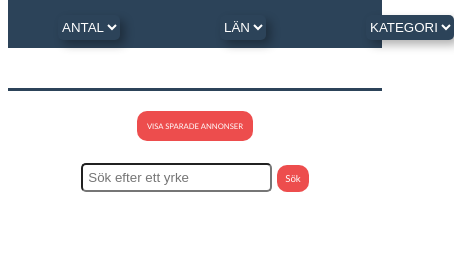
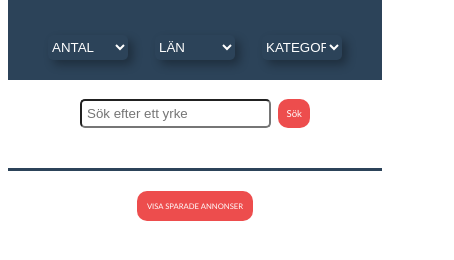
Before and after one commit to erikaaahlberg/platsbanken, a website: page index.html in a window 390 px wide. Shown: the part 64-324 px from the top of the page, 454 px wide, since content can reach past the window. Drawn offline with nearby package versions, Linux system fonts and the light colour scheme; no server answers.

Commit message:
change searchField styling in mobile and desktop

```diff
--- a/css/style.css
+++ b/css/style.css
@@ -22,6 +22,7 @@ header#topHeader {
 
 #logo img {
     margin-top: 5%;
+    margin-bottom: 5%;
     width: 40%;
     height: 40%;
 
@@ -30,14 +31,13 @@ header#topHeader {
 #selectorsWrapper {
     display: flex;
     justify-content: space-between;
+    padding: 20px;
+    margin-left: 20px;
+    margin-right: 20px;
 }
 
 select {
-    margin-top: 5%;
-    margin-bottom: 2%;
-    margin-left: 50px;
-    margin-right: 50px;
-    width: 100px;
+    width: 80px;
     height: 25px;
     background-color: #2C4359;
     /*#26323F dark blue*/
@@ -49,6 +49,34 @@ select {
     box-shadow: 5px 5px 10px 0px rgba(0, 0, 0, 0.3);
 }
 
+#searchField {
+    -webkit-border-radius: 5px;
+    -moz-border-radius: 5px;
+    border-radius: 5px;
+    padding: 5px 5px 5px 5px;
+    margin-right: 2%;
+}
+
+#searchButton {
+    background-color: #ED4D4D;
+    color: white;
+    padding: 8px 8px 8px 8px;
+    font-family: Futura, "Trebuchet MS", Arial, sans-serif;
+    border-radius: 10px;
+    font-weight: 500;
+    font-size: 0.5em;
+    cursor: pointer;
+}
+
+#smallerScreenSearch {
+    display: flex;
+    justify-content: center;
+    margin-top: 5%;
+}
+
+#biggerScreenSearch {
+    display: none;
+}
 
 .wrapper {
     display: grid | inline-grid;
@@ -87,8 +115,6 @@ select {
     word-wrap: break-word;
     white-space: normal;
 }
-
-
 
 
 h1,
@@ -191,31 +217,23 @@ button#showSavedAds {
     cursor: pointer;
 }
 
-#searchField{
-    -webkit-border-radius: 5px;
-    -moz-border-radius: 5px;
-    border-radius: 5px;
-    margin-bottom: 20px;
-    padding: 5px 5px 5px 5px;
-}
 
-#searchButton {
-    background-color: #ED4D4D;
-    color: white;
-    padding: 8px 8px 8px 8px;
-    font-family: Futura, "Trebuchet MS", Arial, sans-serif;
-    border-radius: 10px;
-    font-weight: 500;
-    font-size: 0.5em;
-    cursor: pointer;
-}
 
 
 @media screen and (min-width: 768px) {
     .wrapper {
         display: grid;
     }
-
+    #smallerScreenSearch {
+        display: none;
+    }
+    #biggerScreenSearch {
+        display: contents;
+    }
+    #searchButton {}
+    #searchField {
+        width: 150px;
+    }
     .right {
         border-top: none;
         border-left: solid #2C4359;
@@ -223,20 +241,22 @@ button#showSavedAds {
     }
 
     select {
-    width: 150px;
+        width: 150px;
+        margin-right: 5%;
     }
 }
 
+
 @media screen and (min-width: 900px) {
-  select {
-    width: 170px;
+    select {
+        width: 170px;
+    }
 
-    }
 }
 
 @media screen and (min-width: 1024px) {
     select {
-    width: 250px;
+        width: 250px;
     }
 
 }
--- a/index.html
+++ b/index.html
@@ -36,8 +36,21 @@
                 <select id="selectCategory">
                 <option>KATEGORI</option>
                 </select>
+
+                <form id="biggerScreenSearch">
+                    <input type="text" id="searchField" class="searchField" placeholder="Sök efter ett yrke">
+                    <button type="button" id="searchButton">Sök</button>
+                </form>
+
             </div>
+
         </header>
+
+        <form id="smallerScreenSearch">
+            <input type="text" id="searchField" class="searchField" placeholder="Sök efter ett yrke">
+            <button type="button" id="searchButton">Sök</button>
+        </form>
+
         <div class="wrapper">
 
             <div class="left">
@@ -50,10 +63,7 @@
 
             <div class="right">
                 <button id="showSavedAds">VISA SPARADE ANNONSER</button>
-                <form>
-                    <input type="text" id="searchField" class="searchField" placeholder="Sök efter ett yrke">
-                    <button type="button" id="searchButton">Sök</button>
-                </form>
+
                 <div class="categories">
                     <ul id="categoriesUl"></ul>
                 </div>
```
